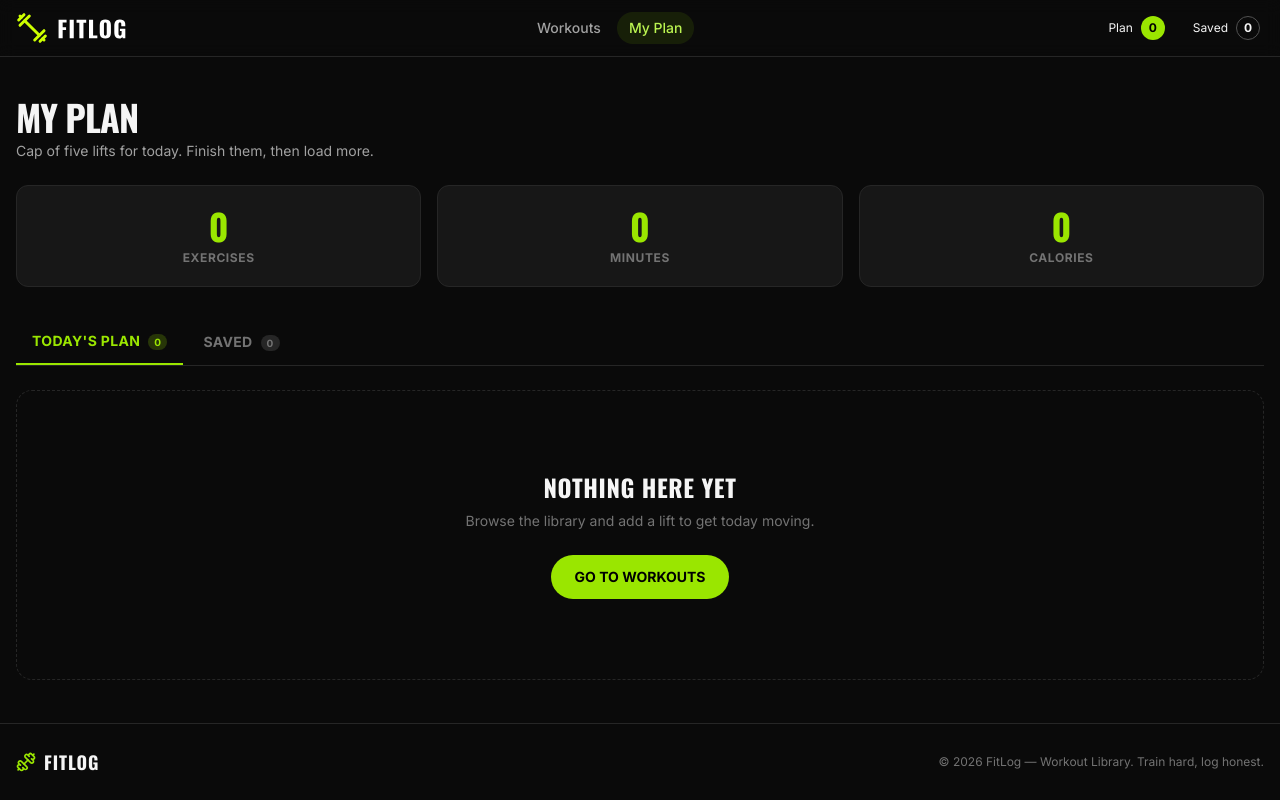
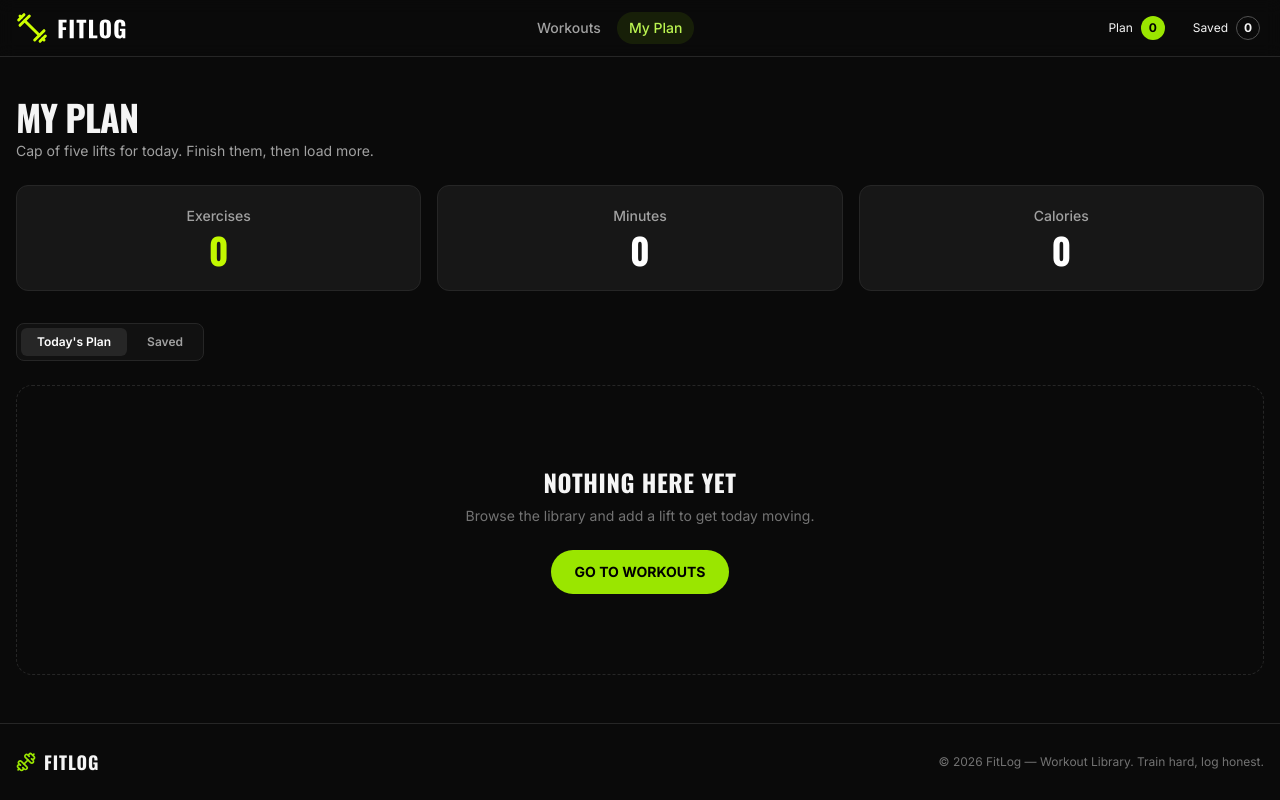
Before and after one commit to Asaduzzaman8088/assignment-6, a Next.js app: page /my-plan in a window 1280 px wide. Built offline with nearby package versions, Linux system fonts and the light colour scheme.

Commit message:
style: match tabs and metric cards to figma design

```diff
--- a/src/app/my-plan/page.tsx
+++ b/src/app/my-plan/page.tsx
@@ -42,24 +42,27 @@ export default function MyPlanPage() {
       {/* Metrics row */}
       <div className="mt-6 grid grid-cols-3 gap-3 sm:gap-4">
         <StatCard label="Exercises" value={totalExercises} />
-        <StatCard label="Minutes" value={totalMinutes} />
-        <StatCard label="Calories" value={totalCalories} />
+        <StatCard label="Minutes" value={totalMinutes} white />
+        <StatCard label="Calories" value={totalCalories} white />
       </div>
 
       {/* Tabs */}
-      <div className="mt-8 flex gap-1 border-b border-neutral-800">
+      <div className="mt-8 flex items-center justify-between gap-4">
+        {/* Tabs wrapper */}
+        <div className="inline-flex items-center gap-1 rounded-lg border border-neutral-800 bg-neutral-900/60 p-1">
           <TabButton
             active={tab === "plan"}
             onClick={() => setTab("plan")}
             label="Today's Plan"
-          count={myPlan.length}
           />
           <TabButton
             active={tab === "saved"}
             onClick={() => setTab("saved")}
             label="Saved"
-          count={saved.length}
           />
+        </div>
+
+        {/* Sort dropdown (optional — keep if you have it) */}
       </div>
 
       {/* Content */}
@@ -88,8 +91,7 @@ export default function MyPlanPage() {
                 {/* Info */}
                 <div className="min-w-0 flex-1">
                   <h3
-                    className={`font-oswald text-lg font-bold uppercase tracking-wide ${
-                      done ? "text-neutral-500 line-through" : ""
+                    className={`font-oswald text-lg font-bold uppercase tracking-wide ${done ? "text-neutral-500 line-through" : ""
                       }`}
                   >
                     {w.name}
@@ -158,50 +160,49 @@ export default function MyPlanPage() {
 
 /* ---------- Sub-components ---------- */
 
-function StatCard({ label, value }: { label: string; value: number }) {
-  return (
-    <div className="rounded-xl border border-neutral-800 bg-neutral-900 px-4 py-5 text-center">
-      <p className="font-oswald text-3xl font-bold text-lime-400 sm:text-4xl">
-        {value}
-      </p>
-      <p className="mt-1 text-[10px] font-bold uppercase tracking-wider text-neutral-500 sm:text-xs">
-        {label}
-      </p>
-    </div>
-  );
-}
-
 function TabButton({
   active,
   onClick,
   label,
-  count,
 }: {
   active: boolean;
   onClick: () => void;
   label: string;
-  count: number;
 }) {
   return (
     <button
       onClick={onClick}
-      className={`relative px-4 py-3 text-sm font-bold uppercase tracking-wide transition ${
-        active
-          ? "border-b-2 border-lime-400 text-lime-400"
-          : "text-neutral-500 hover:text-neutral-300"
+      className={`rounded-md px-4 py-1.5 text-xs font-semibold transition ${active
+          ? "bg-neutral-800 text-white"
+          : "text-neutral-400 hover:text-neutral-200"
         }`}
     >
       {label}
-      <span
-        className={`ml-2 rounded-full px-1.5 py-0.5 text-[10px] ${
-          active
-            ? "bg-lime-400/20 text-lime-400"
-            : "bg-neutral-800 text-neutral-500"
+    </button>
+  );
+}
+
+function StatCard({
+  label,
+  value,
+  white,
+}: {
+  label: string;
+  value: number;
+  white?: boolean;
+}) {
+  return (
+    <div className="rounded-xl border border-neutral-800 bg-neutral-900 px-4 py-5 text-center">
+      <p className="text-xs font-medium text-neutral-400 sm:text-sm">
+        {label}
+      </p>
+      <p
+        className={`mt-1 font-oswald text-3xl font-bold sm:text-4xl ${white ? "text-white" : "text-brand"
           }`}
       >
-        {count}
-      </span>
-    </button>
+        {value}
+      </p>
+    </div>
   );
 }
 
```
Lines whose indentation alone changed are shown as unchanged.
